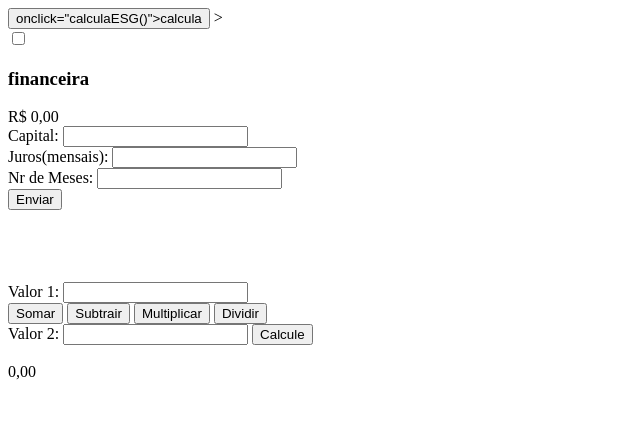
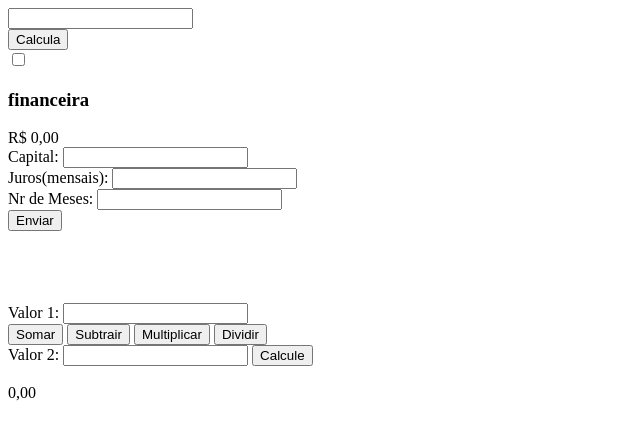
Before and after one commit to curvasdoastro/primeiroa_3t, a plain HTML site: page index.html in a window 1280 px wide. Shown: the whole page, without its empty margins (0-640 px from the left). Drawn offline with Linux system fonts and the light colour scheme.

Commit message:
Update index.html

```diff
--- a/index.html
+++ b/index.html
@@ -5,22 +5,18 @@
     <meta http-equiv="X-UA-Compatible" content="IE=edge">
     <meta name="viewport" content="width=device-width, initial-scale=1.0">
     <title>beatriz pongilio</title>
-    <title>New Code</title>
-    <script>src="estudo.js"></script>
-<head>
-<body>
-    <div class="aprendendo"
-    <input id="raiz" readonly type="text">
-    <button> onclick="calculaESG()">calcula</button>
-><div>
-
-  </body>
-
   <script src="estudo.js"></script>
   <link rel="stylesheet" href="geral.css">
 </head>
 
 <body>
+
+   <div class="aprendendo">
+     <input id="raiz" readonly  type="text"><br>
+    <button onclick="calculaESG()">Calcula</button>
+   </div>
+
+
   <input type="checkbox"  id="calcfin">
 <div class="calculadora">
 <label for="calcfin"><h3>financeira</h3> </label>
```
